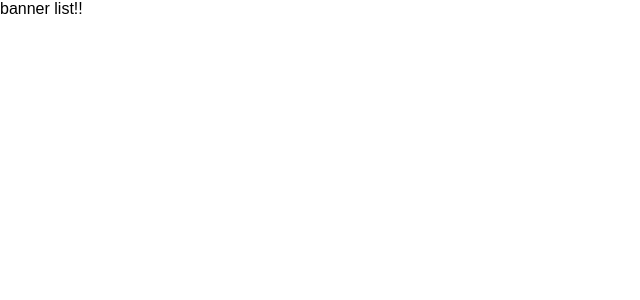
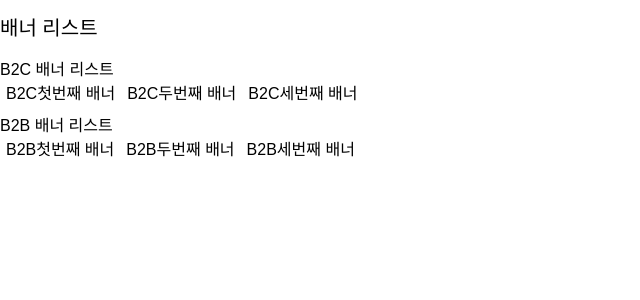
Before and after one commit to gongsacok/cokContentsFront, a React (Create React App) app: page /banner in a window 1280 px wide. Shown: the top 300 px of the page, without its empty margins (0-640 px from the left). Built offline with nearby package versions, Linux system fonts and the light colour scheme; a web font is replaced by a local one.

Commit message:
[Add] setBanner, setEvent

```diff
--- a/public/index.html
+++ b/public/index.html
@@ -12,6 +12,7 @@
     <link rel="apple-touch-icon" href="%PUBLIC_URL%/logo192.png" />
     <link rel="manifest" href="%PUBLIC_URL%/manifest.json" />
     <link rel="stylesheet" href="/style/reset.css" />
+    <link rel="stylesheet" href="/style/common.css" />
     <title>wz - gonhsacok contents</title>
   </head>
   <body>
--- /dev/null
+++ b/public/style/common.css
@@ -0,0 +1,11 @@
+h1 {
+  height: 40px;
+  font-size: 20px;
+}
+a {
+  padding: 2px 4px;
+  margin: 2px;
+}
+div {
+  padding: 4px 0;
+}
--- a/src/App.js
+++ b/src/App.js
@@ -4,6 +4,8 @@ import { Routes, Route } from "react-router-dom";
 import Home from "./screens/Home";
 import ListEvent from "./screens/ListEvent";
 import ListBanner from "./screens/ListBanner";
+import Banner from "./screens/Banner";
+import Event from "./screens/Event";
 
 function App() {
   return (
@@ -11,7 +13,9 @@ function App() {
       <Routes>
         <Route path="/" element={<Home />} />
         <Route path="/event" element={<ListEvent />} />
+        <Route path="/event/:contid" element={<Event />} />
         <Route path="/banner" element={<ListBanner />} />
+        <Route path="/banner/:contid" element={<Banner />} />
       </Routes>
     </div>
   );
--- /dev/null
+++ b/src/screens/Banner.js
@@ -0,0 +1,6 @@
+import { useParams } from "react-router-dom";
+export default function Banner() {
+  const { contid } = useParams();
+  console.log(contid);
+  return <div>배너 번호 :{contid} </div>;
+}
--- /dev/null
+++ b/src/screens/Event.js
@@ -0,0 +1,6 @@
+import { useParams } from "react-router-dom";
+export default function Event() {
+  const { contid } = useParams();
+
+  return <div>이벤트 번호 : {contid}</div>;
+}
--- a/src/screens/Home.js
+++ b/src/screens/Home.js
@@ -2,10 +2,12 @@ import { Link } from "react-router-dom";
 export default function Home() {
   return (
     <div>
-      HOME!!
+      <h1>공사콕 콘텐츠 메인 페이지</h1>
       <div>
-        <Link to="/event">Event list</Link>
-        <Link to="/banner">banner list</Link>
+        <Link to="/event">이벤트 리스트</Link>
+      </div>
+      <div>
+        <Link to="/banner">공사콕 앱배너 리스트</Link>
       </div>
     </div>
   );
--- a/src/screens/ListBanner.js
+++ b/src/screens/ListBanner.js
@@ -1,3 +1,21 @@
+import { Link } from "react-router-dom";
+
 export default function ListBanner() {
-  return <div>banner list!!</div>;
+  return (
+    <div>
+      <h1>배너 리스트</h1>
+      <div>
+        <h2>B2C 배너 리스트</h2>
+        <Link to="1">B2C첫번째 배너</Link>
+        <Link to="2">B2C두번째 배너</Link>
+        <Link to="3">B2C세번째 배너</Link>
+      </div>
+      <div>
+        <h2>B2B 배너 리스트</h2>
+        <Link to="4">B2B첫번째 배너</Link>
+        <Link to="5">B2B두번째 배너</Link>
+        <Link to="6">B2B세번째 배너</Link>
+      </div>
+    </div>
+  );
 }
--- a/src/screens/ListEvent.js
+++ b/src/screens/ListEvent.js
@@ -1,3 +1,14 @@
+import { Link } from "react-router-dom";
+
 export default function ListEvent() {
-  return <div>EVENT LIST!!</div>;
+  return (
+    <div>
+      <h1>이벤트 리스트</h1>
+      <div>
+        <Link to="1">1번째 이벤트</Link>
+        <Link to="2">2번째 이벤트</Link>
+        <Link to="3">3번째 이벤트</Link>
+      </div>
+    </div>
+  );
 }
```
